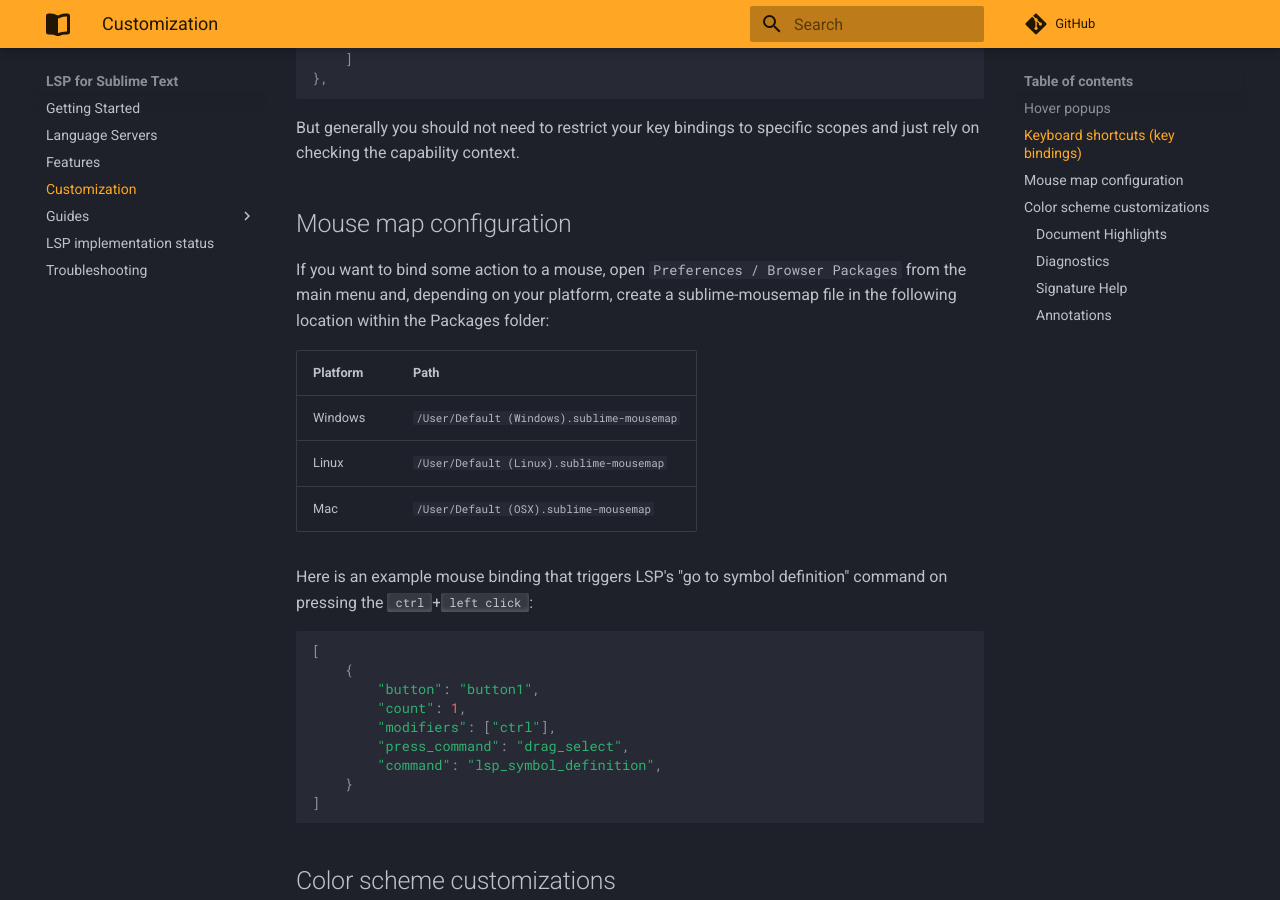
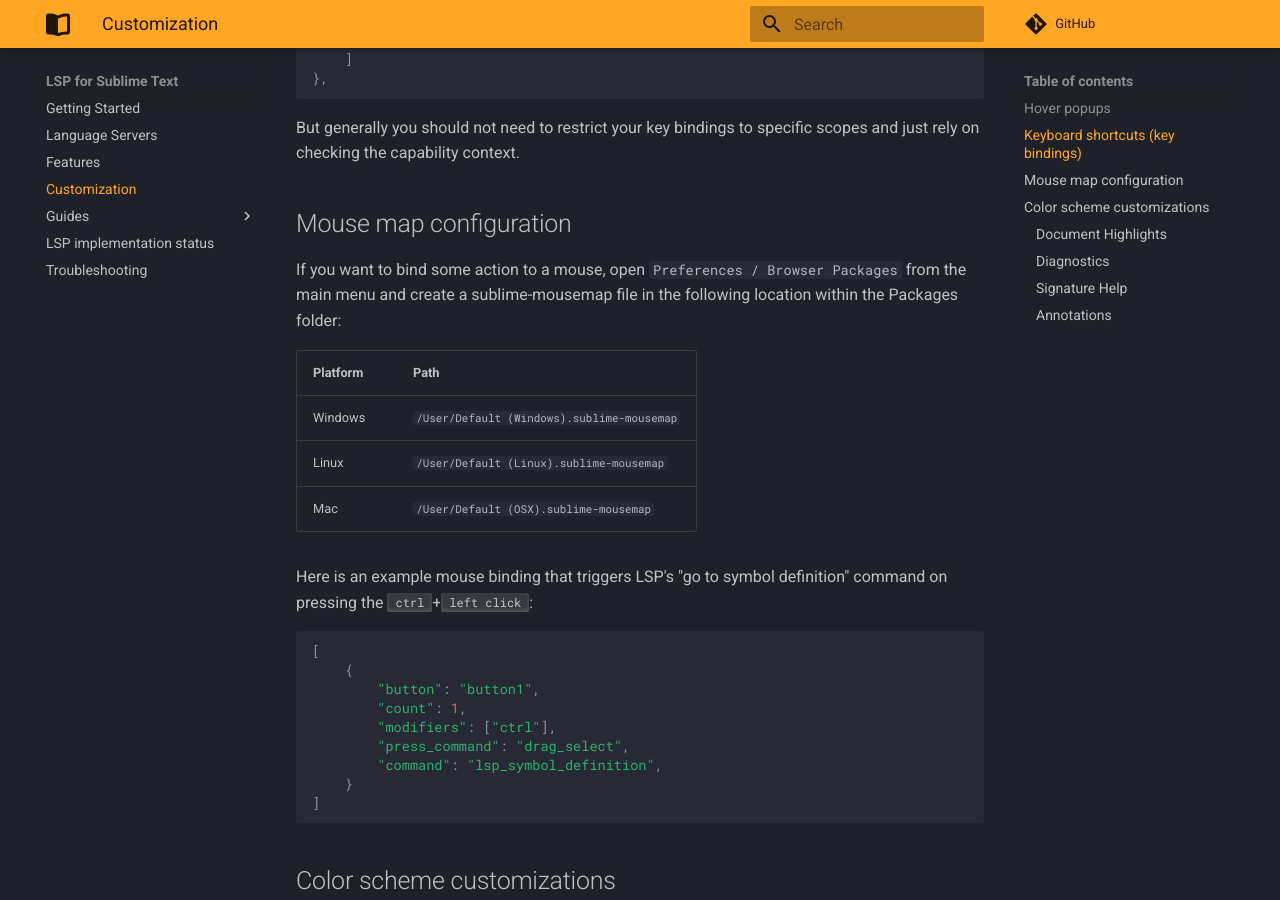
Before and after one commit to sublimelsp/LSP, an MkDocs documentation site: the page built from docs/src/customization.md, in a window 1280 px wide and 900 px high, scrolled down 1087 px. Built offline with MkDocs 1.6.1 and Material for MkDocs 9.7.7, drawn with Linux system fonts in a browser that asks for light colours; comment, search, counter and statistics services are not loaded.

Commit message:
unnecessary "and"

```diff
--- a/docs/src/customization.md
+++ b/docs/src/customization.md
@@ -44,7 +44,7 @@
 
 ## Mouse map configuration
 
-If you want to bind some action to a mouse, open `Preferences / Browser Packages` from the main menu and, depending on your platform, create a sublime-mousemap file in the following location within the Packages folder:
+If you want to bind some action to a mouse, open `Preferences / Browser Packages` from the main menu and create a sublime-mousemap file in the following location within the Packages folder:
 
 | Platform | Path |
 | -------- | ---- |
```
